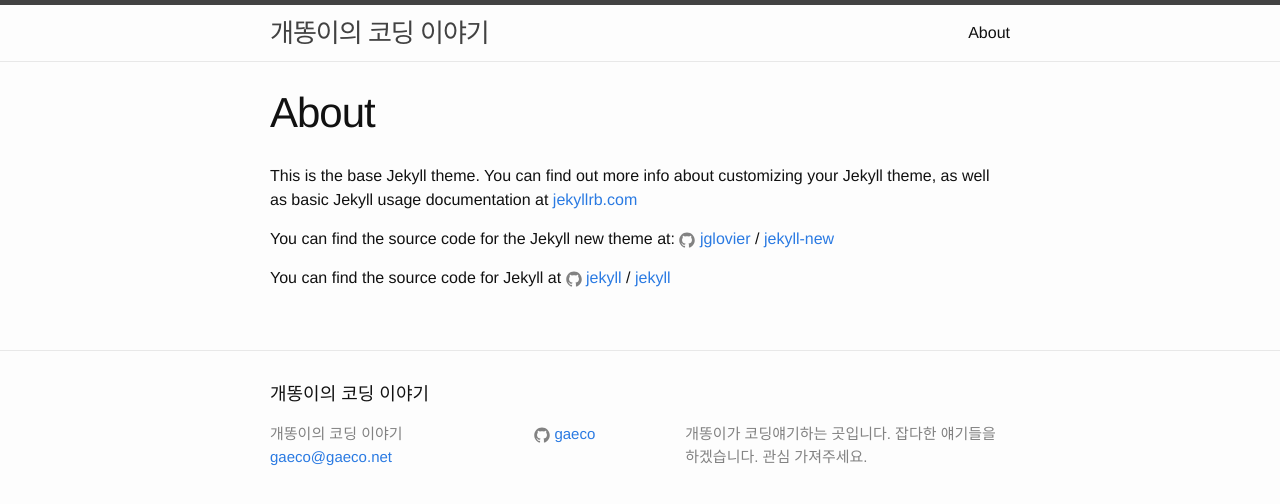
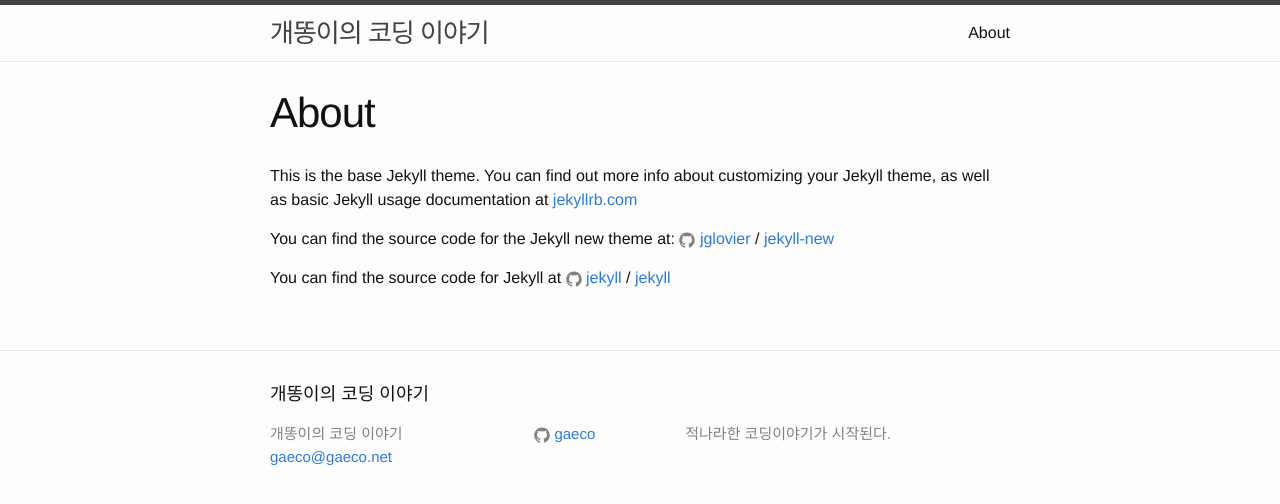
Before and after one commit to gaeco/gaeco.github.io, a Jekyll site: the page built from about.md, in a window 1280 px wide. Shown: the top 504 px of the page. Built offline with Jekyll 4.4.1, drawn with Linux system fonts in a browser that asks for light colours.

Commit message:
footer 수정

```diff
--- a/_config.yml
+++ b/_config.yml
@@ -9,8 +9,7 @@
 title: 개똥이의 코딩 이야기
 email: gaeco@gaeco.net
 description: > # this means to ignore newlines until "baseurl:"
-  개똥이가 코딩얘기하는 곳입니다.
-  잡다한 얘기들을 하겠습니다. 관심 가져주세요.
+  적나라한 코딩이야기가 시작된다.
 baseurl: "" # the subpath of your site, e.g. /blog
 url: "http://gaeco.net" # the base hostname & protocol for your site
 github_username:  gaeco
```
